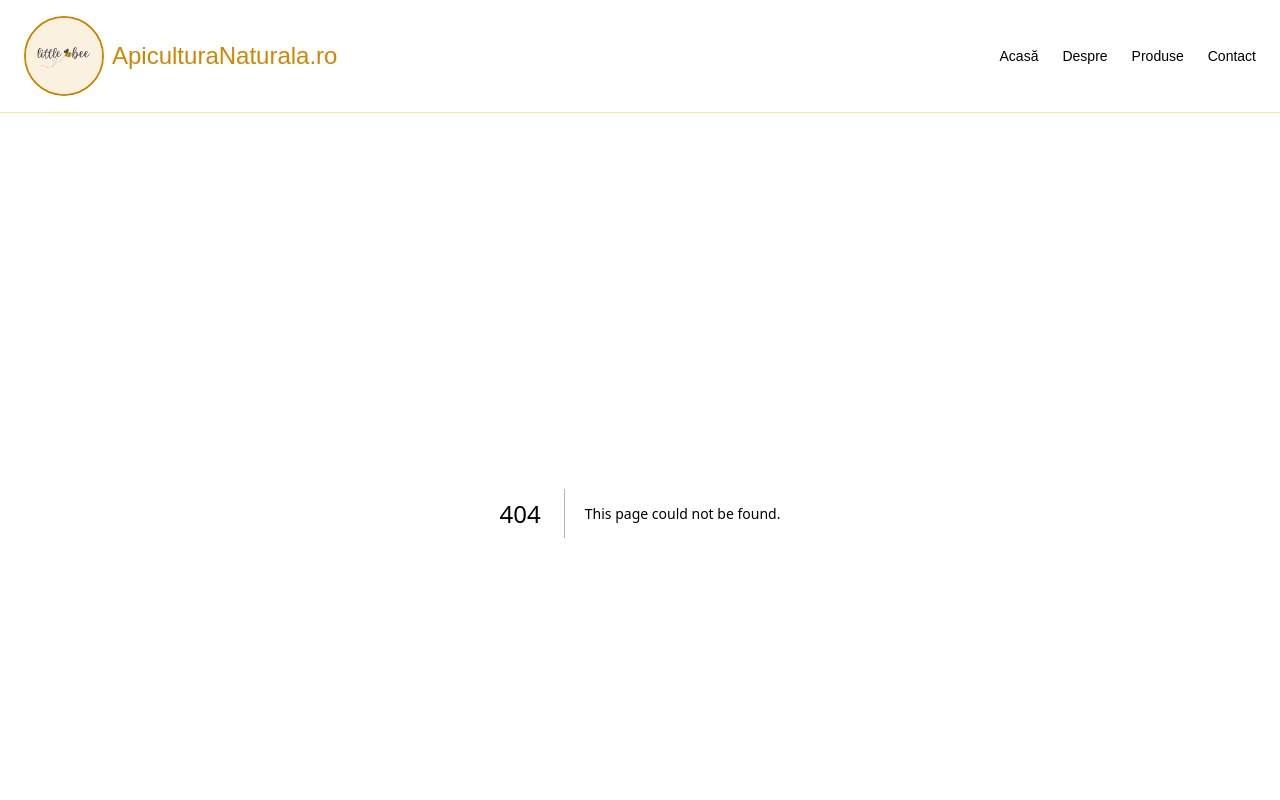
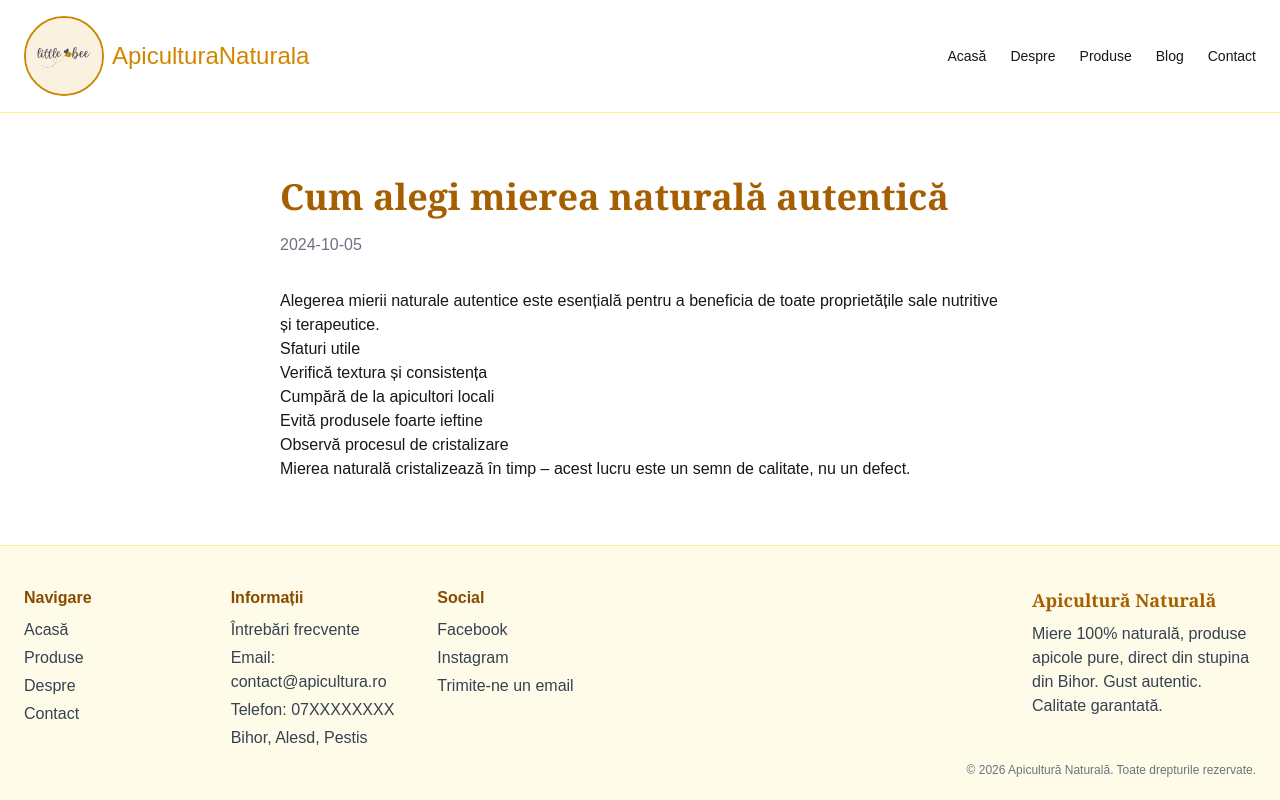
Before and after one commit to ionutpetru4046/Website-Apicultura, a Next.js app: page /blog/cum-alegi-mierea-naturala-autentica in a window 1280 px wide. Before the commit this address had no page. Shown: the top 800 px of the page. Built offline with nearby package versions, Linux system fonts and the light colour scheme; a web font is replaced by a local one.

Commit message:
article added to blog component

```diff
--- /dev/null
+++ b/app/blog/[slug]/page.tsx
@@ -0,0 +1,37 @@
+import { notFound } from "next/navigation";
+import { posts } from "../../content/blog/posts";
+
+export function generateStaticParams() {
+  return posts.map((post) => ({
+    slug: post.slug,
+  }));
+}
+
+export default async function BlogPostPage({
+  params,
+}: {
+  params: Promise<{ slug: string }>;
+}) {
+  const { slug } = await params;
+
+  const post = posts.find((p) => p.slug === slug);
+
+  if (!post) {
+    return notFound();
+  }
+
+  return (
+    <article className="max-w-3xl mx-auto px-6 py-16">
+      <h1 className="text-4xl font-serif font-bold text-yellow-700 mb-4">
+        {post.title}
+      </h1>
+
+      <p className="text-gray-500 mb-8">{post.date}</p>
+
+      <div
+        className="prose prose-lg max-w-none"
+        dangerouslySetInnerHTML={{ __html: post.content }}
+      />
+    </article>
+  );
+}
--- /dev/null
+++ b/app/blog/page.tsx
@@ -0,0 +1,34 @@
+import Link from "next/link";
+import { posts } from "../content/blog/posts";
+
+export default function BlogPage() {
+  return (
+    <section className="max-w-7xl mx-auto px-6 py-16">
+      <h1 className="text-4xl font-serif font-bold text-yellow-700 mb-12">
+        Apicultura Blog
+      </h1>
+
+      <div className="grid md:grid-cols-2 lg:grid-cols-3 gap-8">
+        {posts.map((post) => (
+          <Link
+            key={post.slug}
+            href={`/blog/${post.slug}`}
+            className="bg-white rounded-2xl shadow-md hover:shadow-xl transition p-6"
+          >
+            <h2 className="text-xl font-semibold mb-2">
+              {post.title}
+            </h2>
+
+            <p className="text-gray-600 mb-4">
+              {post.excerpt}
+            </p>
+
+            <span className="text-sm text-yellow-600 font-medium">
+              Citeste Articol →
+            </span>
+          </Link>
+        ))}
+      </div>
+    </section>
+  );
+}
--- /dev/null
+++ b/app/content/blog/posts.ts
@@ -0,0 +1,55 @@
+export const posts = [
+    {
+      slug: "mierea-naturala-beneficii-si-utilizari",
+      title: "Mierea naturală – beneficii și utilizări",
+      excerpt:
+        "Descoperă de ce mierea naturală este unul dintre cele mai sănătoase produse și cum o poți consuma zilnic.",
+      date: "2024-10-01",
+      content: `
+        <p>
+          Mierea naturală este unul dintre cele mai vechi și valoroase alimente
+          oferite de natură. Este apreciată atât pentru gust, cât și pentru
+          proprietățile sale terapeutice.
+        </p>
+
+        <h2>Beneficiile mierii naturale</h2>
+        <ul>
+          <li>Întărește sistemul imunitar</li>
+          <li>Oferă energie naturală</li>
+          <li>Are proprietăți antibacteriene</li>
+          <li>Ajută digestia</li>
+        </ul>
+
+        <p>
+          Pentru rezultate optime, se recomandă consumul unei linguri de miere
+          dimineața, pe stomacul gol.
+        </p>
+      `,
+    },
+    {
+      slug: "cum-alegi-mierea-naturala-autentica",
+      title: "Cum alegi mierea naturală autentică",
+      excerpt:
+        "Află cum să recunoști mierea naturală autentică și să eviți produsele procesate sau contrafăcute.",
+      date: "2024-10-05",
+      content: `
+        <p>
+          Alegerea mierii naturale autentice este esențială pentru a beneficia
+          de toate proprietățile sale nutritive și terapeutice.
+        </p>
+
+        <h2>Sfaturi utile</h2>
+        <ul>
+          <li>Verifică textura și consistența</li>
+          <li>Cumpără de la apicultori locali</li>
+          <li>Evită produsele foarte ieftine</li>
+          <li>Observă procesul de cristalizare</li>
+        </ul>
+
+        <p>
+          Mierea naturală cristalizează în timp – acest lucru este un semn de
+          calitate, nu un defect.
+        </p>
+      `,
+    },
+  ];
--- a/components/Navbar.tsx
+++ b/components/Navbar.tsx
@@ -10,6 +10,7 @@ export default function Navbar() {
     { href: "/", label: "Acasă" },
     { href: "/despre", label: "Despre" },
     { href: "/produse", label: "Produse" },
+    { href: "/blog", label: "Blog" },
     { href: "/contact", label: "Contact" },
   ];
 
@@ -22,7 +23,7 @@ export default function Navbar() {
             alt="Apicultură Naturala Logo"
             className="h-20 w-20 object-contain border-2 rounded-full"
           />
-          ApiculturaNaturala.ro
+          ApiculturaNaturala
         </Link>
 
         {/* Desktop nav */}
```
